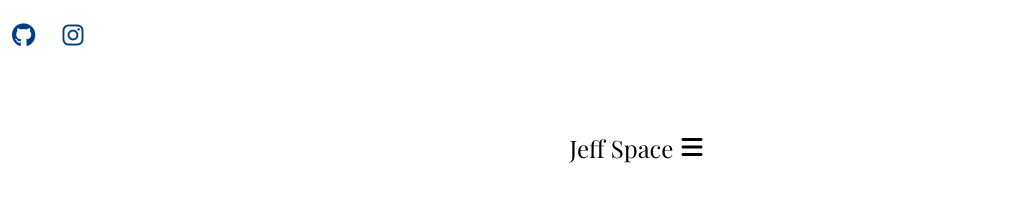
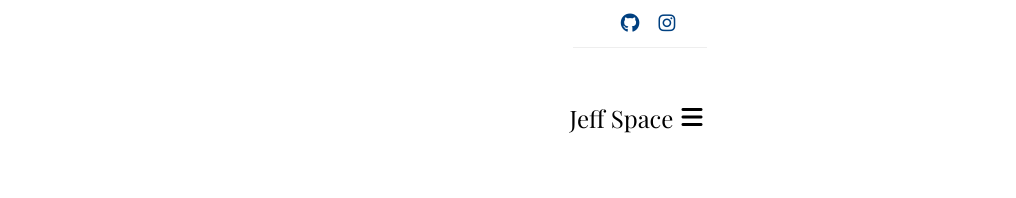
Before and after one commit to dev-rdj/web, a plain HTML site: page index.html in a window 1280 px wide. Shown: the top 198 px of the page, without its empty margins (0-1016 px from the left). Drawn offline with nearby package versions, Linux system fonts and the light colour scheme.

Commit message:
Update style.css

```diff
--- a/style.css
+++ b/style.css
@@ -33,6 +33,31 @@ a:hover {
   display: flex;
   flex-direction: column;
 }
+
+/* ---------------------------------------------------------------- */
+/* --- NEW TOP BAR AND SOCIAL ICONS STYLES --- */
+/* ---------------------------------------------------------------- */
+.top-bar {
+    padding: 0.5rem 1rem;
+    text-align: right; /* Align icons to the right */
+    border-bottom: 1px solid #EEEEEE;
+}
+
+/* Social Icon Styling - Adjusted for the top bar */
+.social-icons a {
+    color: var(--primary-accent); /* Use primary color for visibility */
+    font-size: 1.2rem; /* Slightly smaller than footer size for a top bar */
+    margin-left: 1rem; /* Space between icons */
+    display: inline-block;
+    transition: color 0.2s ease;
+    text-decoration: none;
+    opacity: 1;
+}
+
+.social-icons a:hover {
+    color: #003060;
+}
+
 
 /* --- Header/Navigation --- */
 .main-header {
@@ -252,32 +277,14 @@ a:hover {
 
 
 /* ---------------------------------------------------------------- */
-/* --- Footer & Social Icons --- */
+/* --- Footer (Cleaned up now that icons are gone) --- */
 /* ---------------------------------------------------------------- */
 .main-footer {
     padding: 1.5rem 1rem;
     text-align: center;
     font-size: 0.8rem;
     color: #666666;
-}
-
-/* Social Icon Styling */
-.social-icons {
-    margin-bottom: 1.5rem;
-    padding-top: 1rem;
-}
-
-.social-icons a {
-    color: var(--primary-accent);
-    font-size: 1.5rem;
-    margin: 0 0.75rem;
-    display: inline-block;
-    transition: color 0.2s ease;
-}
-
-.social-icons a:hover {
-    color: #003060;
-    opacity: 1;
+    border-top: 1px solid #DDDDDD;
 }
 
 .copyright a {
@@ -288,6 +295,13 @@ a:hover {
 
 /* --- DESKTOP OVERRIDES --- */
 @media (min-width: 768px) {
+    /* Top Bar Desktop Styling */
+    .top-bar {
+        padding: 0.5rem 2rem;
+        max-width: 1000px;
+        margin: 0 auto;
+    }
+
     .main-header {
         padding: 3rem 2rem;
         max-width: 1000px;
```
